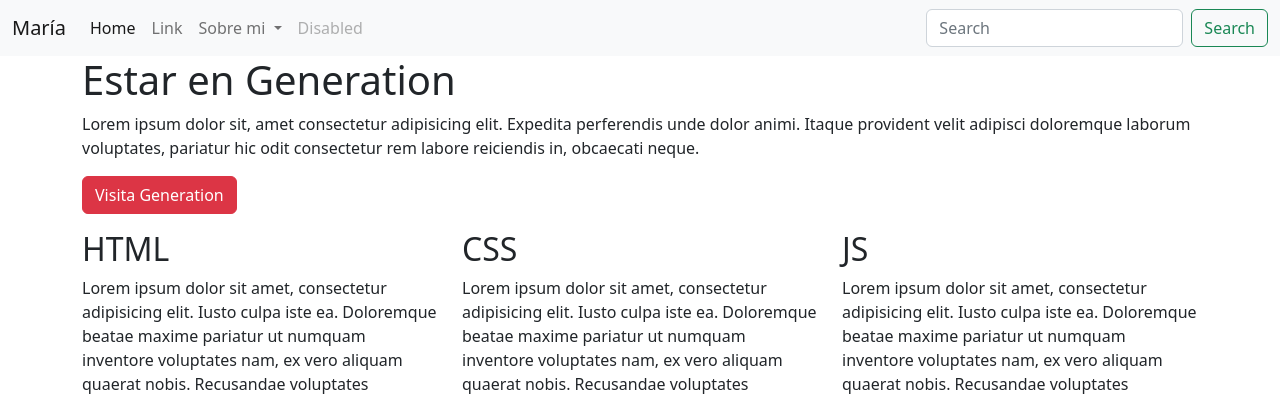
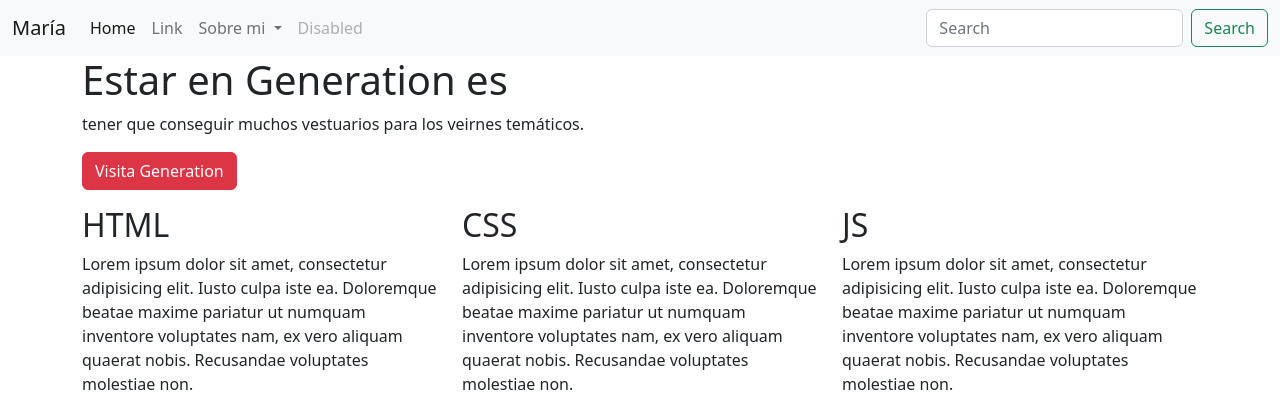
Before and after one commit to mariaReveles/BootstrapEjercicios, a plain HTML site: page index.html in a window 1280 px wide. Shown: the top 396 px of the page. Drawn offline with Linux system fonts and the light colour scheme.

Commit message:
ci: cambio del titulo y descripcion

```diff
--- a/index.html
+++ b/index.html
@@ -54,8 +54,8 @@
       <div class="container">
         <div class="row">
             <div class="col">
-            <h1>Estar en Generation</h1>
-            <p>Lorem ipsum dolor sit, amet consectetur adipisicing elit. Expedita perferendis unde dolor animi. Itaque provident velit adipisci doloremque laborum voluptates, pariatur hic odit consectetur rem labore reiciendis in, obcaecati neque.</p>
+            <h1>Estar en Generation es</h1>
+            <p>tener que conseguir muchos vestuarios para los veirnes temáticos.</p>
             <p><a href="https://mexico.generation.org/"
                 target="_black"
                 class="btn btn-danger"
```
